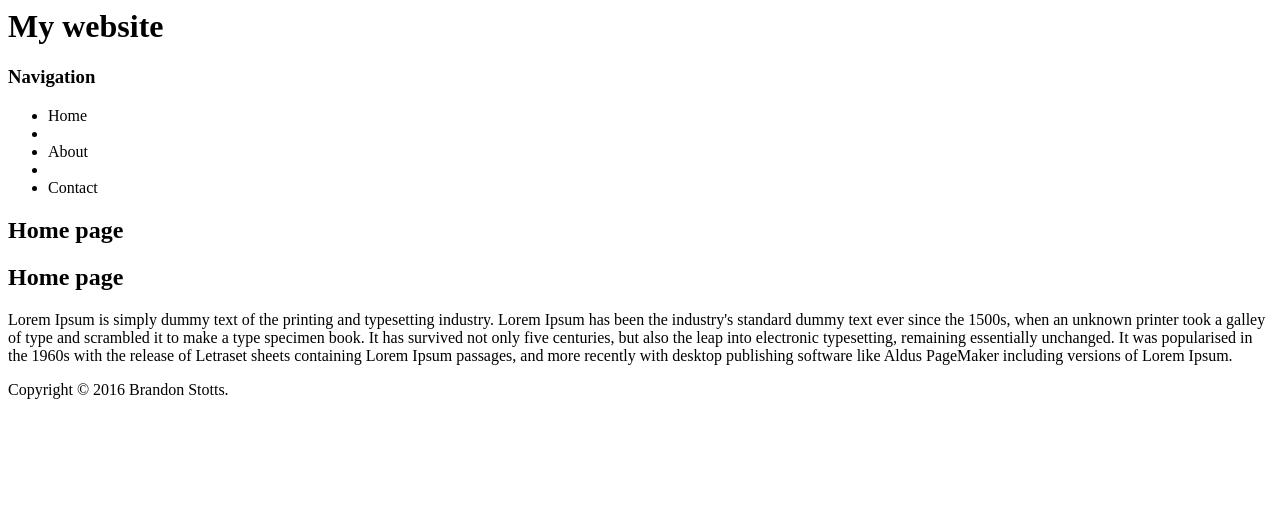
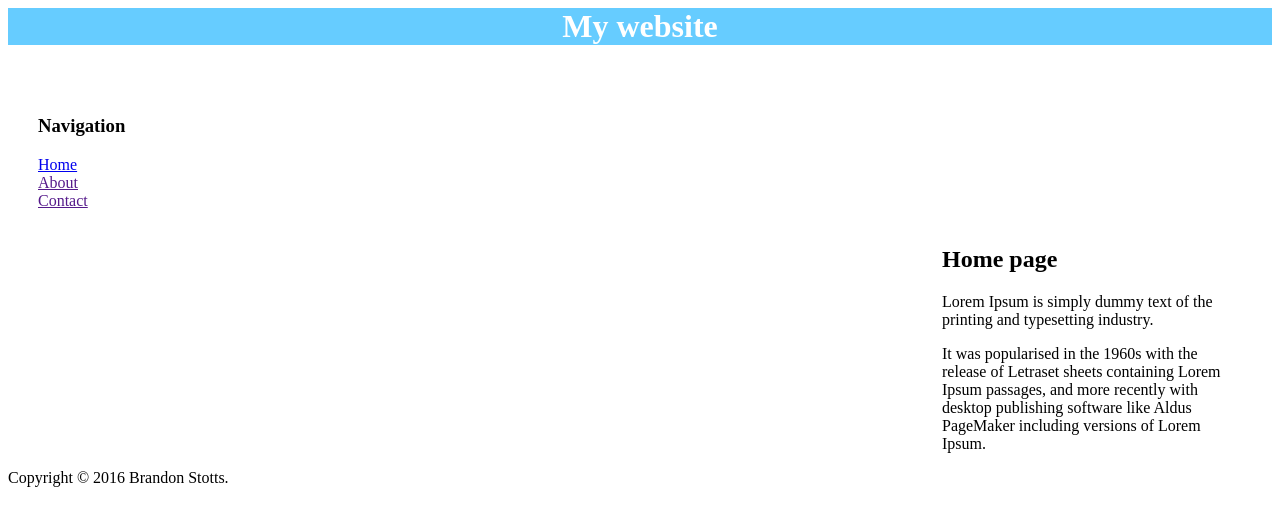
Before and after one commit to brandonstotts/css_tutorial, a plain HTML site: page index.html in a window 1280 px wide. Drawn offline with Linux system fonts and the light colour scheme.

Commit message:
Added CSS, HTML Changes.

```diff
--- a/index.html
+++ b/index.html
@@ -1,6 +1,7 @@
 <html>
 	<head>
 		<title>My website</title>
+		<link rel="stylesheet" type="text/css" href="style.css" />
 	</head>
 	<body>
 		<div id="container">
@@ -11,16 +12,16 @@
 				<div id="nav">
 					<h3>Navigation</h3>
 					<ul>
-						<li>Home<li>
-						<li>About<li>
-						<li>Contact</li>
+						<li><a class href="selected">Home</a></li>
+						<li><a href="">About</a></li>
+						<li><a href="">Contact</a></li>
 					</ul>
 			</div>
 
 			<div id="main">
 				<h2>Home page</h2>
-				<h2>Home page</h2>
-			<p> Lorem Ipsum is simply dummy text of the printing and typesetting industry. Lorem Ipsum has been the industry's standard dummy text ever since the 1500s, when an unknown printer took a galley of type and scrambled it to make a type specimen book. It has survived not only five centuries, but also the leap into electronic typesetting, remaining essentially unchanged. It was popularised in the 1960s with the release of Letraset sheets containing Lorem Ipsum passages, and more recently with desktop publishing software like Aldus PageMaker including versions of Lorem Ipsum. </p>
+					<p>Lorem Ipsum is simply dummy text of the printing and typesetting industry.</p>
+					<p>It was popularised in the 1960s with the release of Letraset sheets containing Lorem Ipsum passages, and more recently with desktop publishing software like Aldus PageMaker including versions of Lorem Ipsum.</p>
 			</div>
 		</div>
 		<div id="footer"
--- /dev/null
+++ b/style.css
@@ -0,0 +1,48 @@
+body {
+	background-color: : #EEE;
+}
+
+a {
+	text-decoration: none
+	color: red;
+}
+
+#container {
+	background-color: white;
+	width: 800px
+	margin-left: auto;
+	margin-right: auto;
+}
+
+#header {
+	background-color: #66CCFF;
+	color: white;
+	text-align: center;
+}
+
+#content {
+	padding:30px;
+}
+
+#nav {
+	width: 180px
+	float: left;
+}
+
+#nav ul {
+	list-style-type: none;
+	padding: 0;
+}
+
+#nav .selected {
+	font-weight: bold;
+}
+
+#main {
+	width: 300px;
+	float: right;
+}
+
+#footer {
+	clear: both;
+}
```
